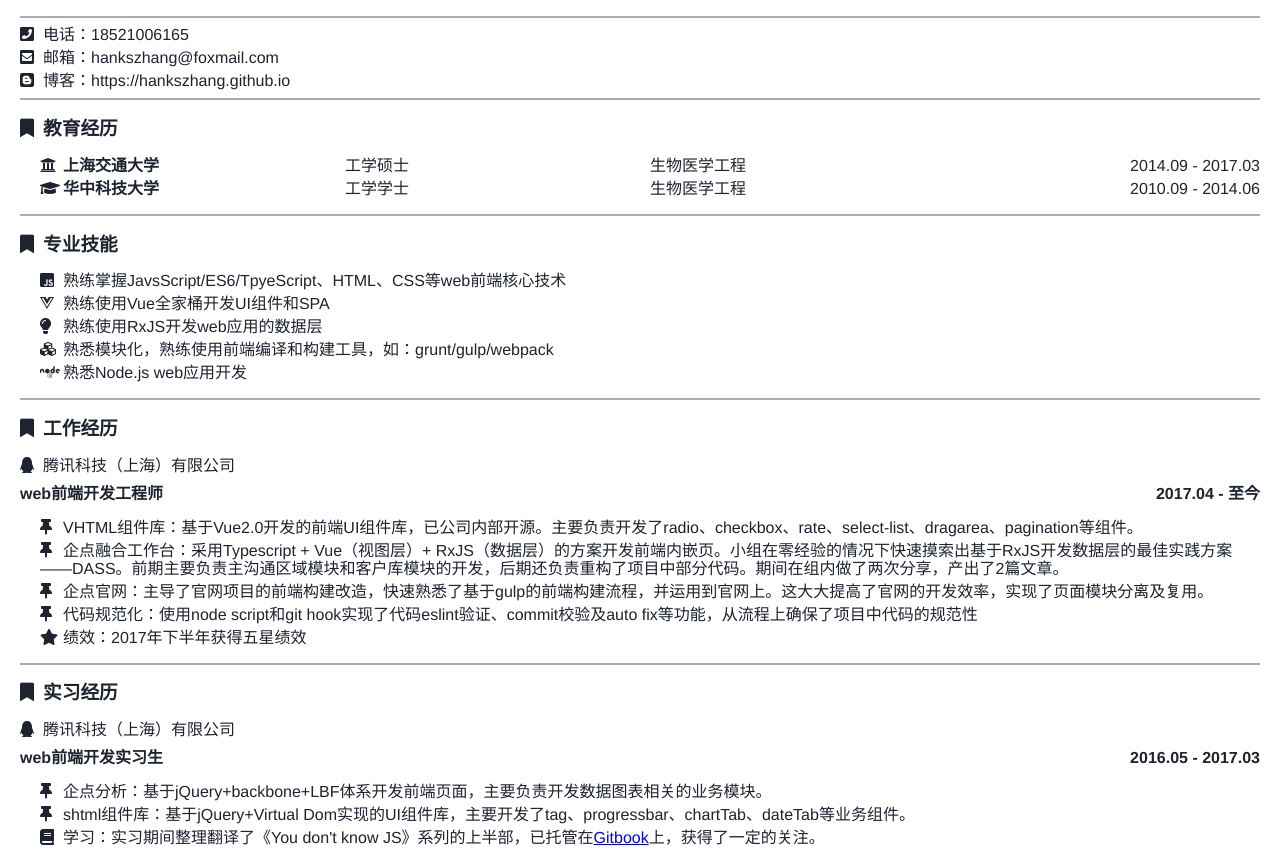
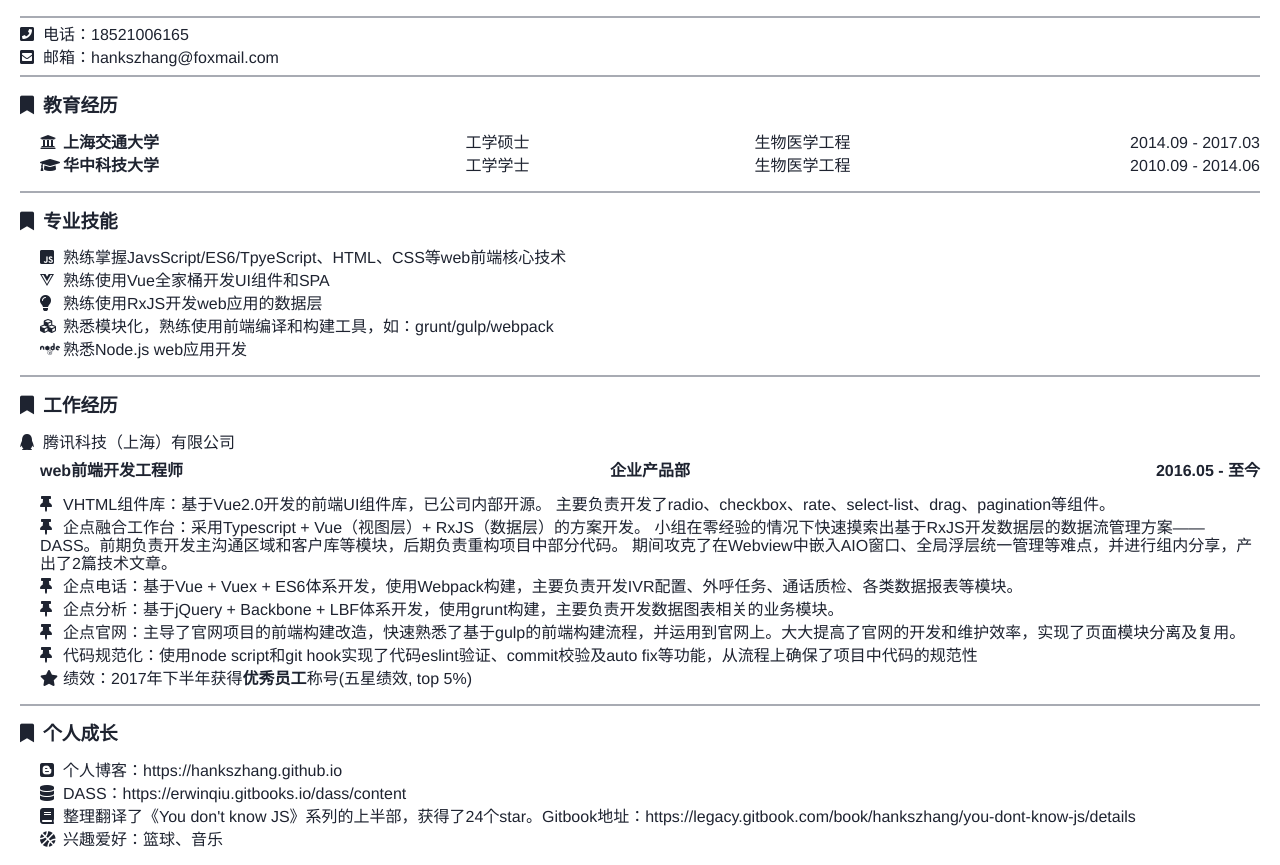
Before and after one commit to Hankszhang/goUp, a plain HTML site: page documents/resume/index.html in a window 1280 px wide. Shown: the part 42-907 px from the top of the page. Drawn offline with Linux system fonts and the light colour scheme.

Commit message:
update index.html

```diff
--- a/documents/resume/index.html
+++ b/documents/resume/index.html
@@ -48,6 +48,14 @@
   .edu-item span,
   .job-item span {
     flex: 1;
+    text-align: center;
+  }
+  .job-item span:first-child {
+    margin-left: 20px;
+  }
+  .edu-item span:first-child,
+  .job-item span:first-child {
+    text-align: left;
   }
   .edu-item span:last-child,
   .job-item span:last-child {
@@ -61,7 +69,6 @@
   <hr />
   <div class="info-item"><i class="fas fa-phone-square"></i>电话：18521006165</div>
   <div class="info-item"><i class="fas fa-envelope-square"></i>邮箱：hankszhang@foxmail.com</div>
-  <div class="info-item"><i class="fab fa-blogger"></i>博客：https://hankszhang.github.io</div>
   <hr />
   <h3><i class="fas fa-bookmark"></i>教育经历</h3>
   <ul>
@@ -92,26 +99,28 @@
   <div class="company"><i class="fab fa-qq"></i>腾讯科技（上海）有限公司</div>
   <p class="job-item">
     <span>web前端开发工程师</span>
-    <span>2017.04 - 至今</span>
+    <span>企业产品部</span>
+    <span>2016.05 - 至今</span>
   </p>
   <ul>
-    <li><i class="fas fa-thumbtack"></i>VHTML组件库：基于Vue2.0开发的前端UI组件库，已公司内部开源。主要负责开发了radio、checkbox、rate、select-list、dragarea、pagination等组件。</li>
-    <li><i class="fas fa-thumbtack"></i>企点融合工作台：采用Typescript + Vue（视图层）+ RxJS（数据层）的方案开发前端内嵌页。小组在零经验的情况下快速摸索出基于RxJS开发数据层的最佳实践方案——DASS。前期主要负责主沟通区域模块和客户库模块的开发，后期还负责重构了项目中部分代码。期间在组内做了两次分享，产出了2篇文章。</li>
-    <li><i class="fas fa-thumbtack"></i>企点官网：主导了官网项目的前端构建改造，快速熟悉了基于gulp的前端构建流程，并运用到官网上。这大大提高了官网的开发效率，实现了页面模块分离及复用。</li>
+    <li><i class="fas fa-thumbtack"></i>VHTML组件库：基于Vue2.0开发的前端UI组件库，已公司内部开源。
+    主要负责开发了radio、checkbox、rate、select-list、drag、pagination等组件。</li>
+    <li><i class="fas fa-thumbtack"></i>企点融合工作台：采用Typescript + Vue（视图层）+ RxJS（数据层）的方案开发。
+    小组在零经验的情况下快速摸索出基于RxJS开发数据层的数据流管理方案——DASS。前期负责开发主沟通区域和客户库等模块，后期负责重构项目中部分代码。
+    期间攻克了在Webview中嵌入AIO窗口、全局浮层统一管理等难点，并进行组内分享，产出了2篇技术文章。</li>
+    <li><i class="fas fa-thumbtack"></i>企点电话：基于Vue + Vuex + ES6体系开发，使用Webpack构建，主要负责开发IVR配置、外呼任务、通话质检、各类数据报表等模块。</li>
+    <li><i class="fas fa-thumbtack"></i>企点分析：基于jQuery + Backbone + LBF体系开发，使用grunt构建，主要负责开发数据图表相关的业务模块。</li>
+    <li><i class="fas fa-thumbtack"></i>企点官网：主导了官网项目的前端构建改造，快速熟悉了基于gulp的前端构建流程，并运用到官网上。大大提高了官网的开发和维护效率，实现了页面模块分离及复用。</li>
     <li><i class="fas fa-thumbtack"></i>代码规范化：使用node script和git hook实现了代码eslint验证、commit校验及auto fix等功能，从流程上确保了项目中代码的规范性</li>
-    <li><i class="fas fa-star"></i>绩效：2017年下半年获得五星绩效</li>
+    <li><i class="fas fa-star"></i>绩效：2017年下半年获得<strong>优秀员工</strong>称号(五星绩效, top 5%)</li>
   </ul>
   <hr />
-  <h3><i class="fas fa-bookmark"></i>实习经历</h3>
-  <div class="company"><i class="fab fa-qq"></i>腾讯科技（上海）有限公司</div>
-  <p class="job-item">
-    <span>web前端开发实习生</span>
-    <span>2016.05 - 2017.03</span>
-  </p>
+  <h3><i class="fas fa-bookmark"></i>个人成长</h3>
   <ul>
-    <li><i class="fas fa-thumbtack"></i>企点分析：基于jQuery+backbone+LBF体系开发前端页面，主要负责开发数据图表相关的业务模块。</li>
-    <li><i class="fas fa-thumbtack"></i>shtml组件库：基于jQuery+Virtual Dom实现的UI组件库，主要开发了tag、progressbar、chartTab、dateTab等业务组件。</li>
-    <li><i class="fas fa-book"></i>学习：实习期间整理翻译了《You don&#39;t know JS》系列的上半部，已托管在<a href='https://legacy.gitbook.com/book/hankszhang/you-dont-know-js/details'>Gitbook</a>上，获得了一定的关注。</li>
+    <li><i class="fab fa-blogger"></i>个人博客：https://hankszhang.github.io</li>
+    <li><i class="fas fa-database"></i>DASS：https://erwinqiu.gitbooks.io/dass/content</li>
+    <li><i class="fas fa-book"></i>整理翻译了《You don&#39;t know JS》系列的上半部，获得了24个star。Gitbook地址：https://legacy.gitbook.com/book/hankszhang/you-dont-know-js/details</li>
+    <li><i class="fas fa-basketball-ball"></i>兴趣爱好：篮球、音乐</li>
   </ul>
 </body>
 
```
Also changed, not shown: 1 other file.
